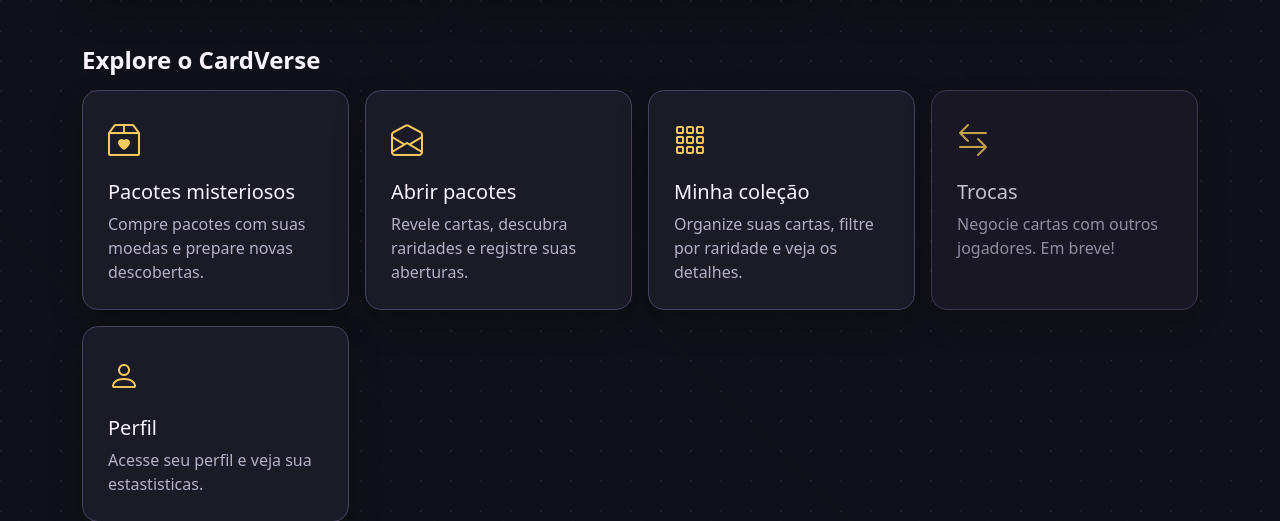
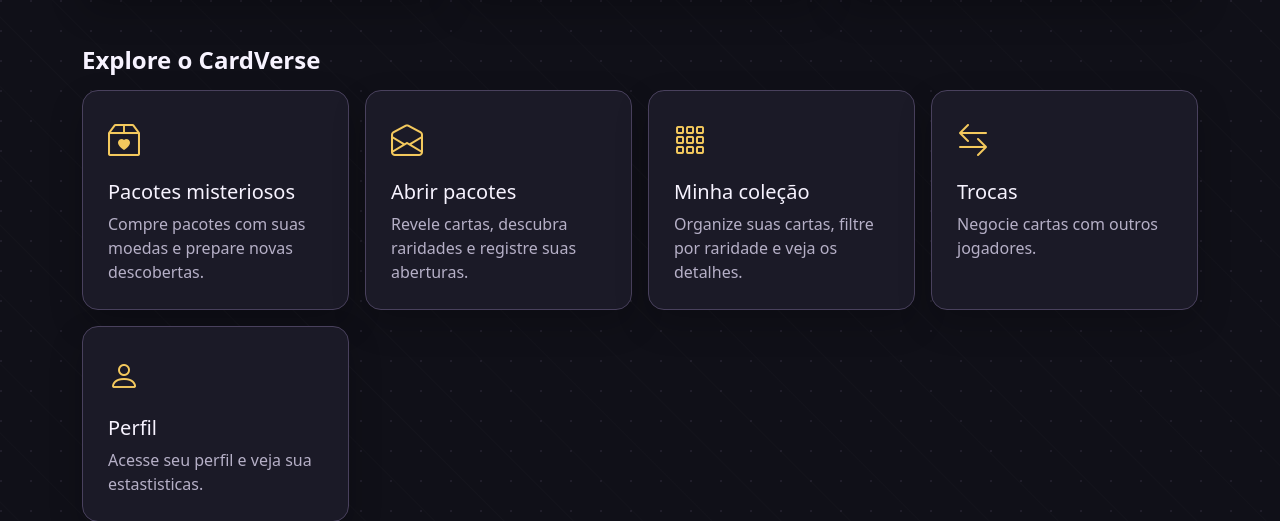
Before and after one commit to LZGabriel1409/CardVerse, a PHP site: page /dashboard.php in a window 1280 px wide. Shown: the part 570-1091 px from the top of the page. Run offline with PHP 8.4, Linux system fonts and the light colour scheme; the visitor is signed in with stand-in values (Sample User, id 1); data that the repository does not hold is empty.

Commit message:
Update Trocas feature card description

```diff
--- a/dashboard.php
+++ b/dashboard.php
@@ -120,10 +120,10 @@ include __DIR__ . '/includes/header.php';
                 </a>
             </div>
             <div class="col-md-6 col-xl-3">
-                <div class="feature-card is-locked">
+                <div class="feature-card" href="trocas.php">
                     <i class="bi bi-arrow-left-right"></i>
                     <h3 class="h5 mt-3">Trocas</h3>
-                    <p class="muted mb-0">Negocie cartas com outros jogadores. Em breve!</p>
+                    <p class="muted mb-0">Negocie cartas com outros jogadores.</p>
                 </div>
             </div>
             <div class="col-md-6 col-xl-3">
```
